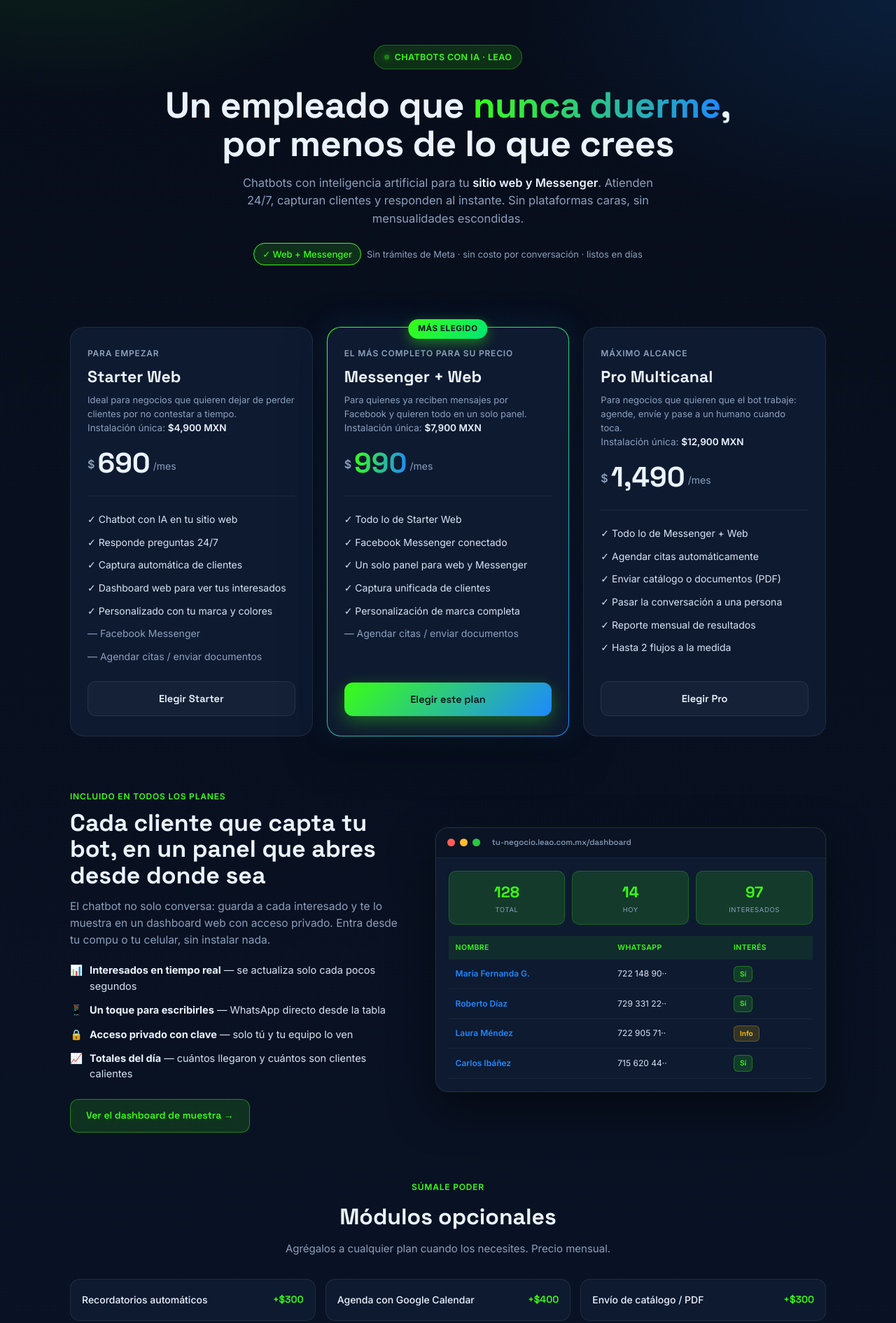
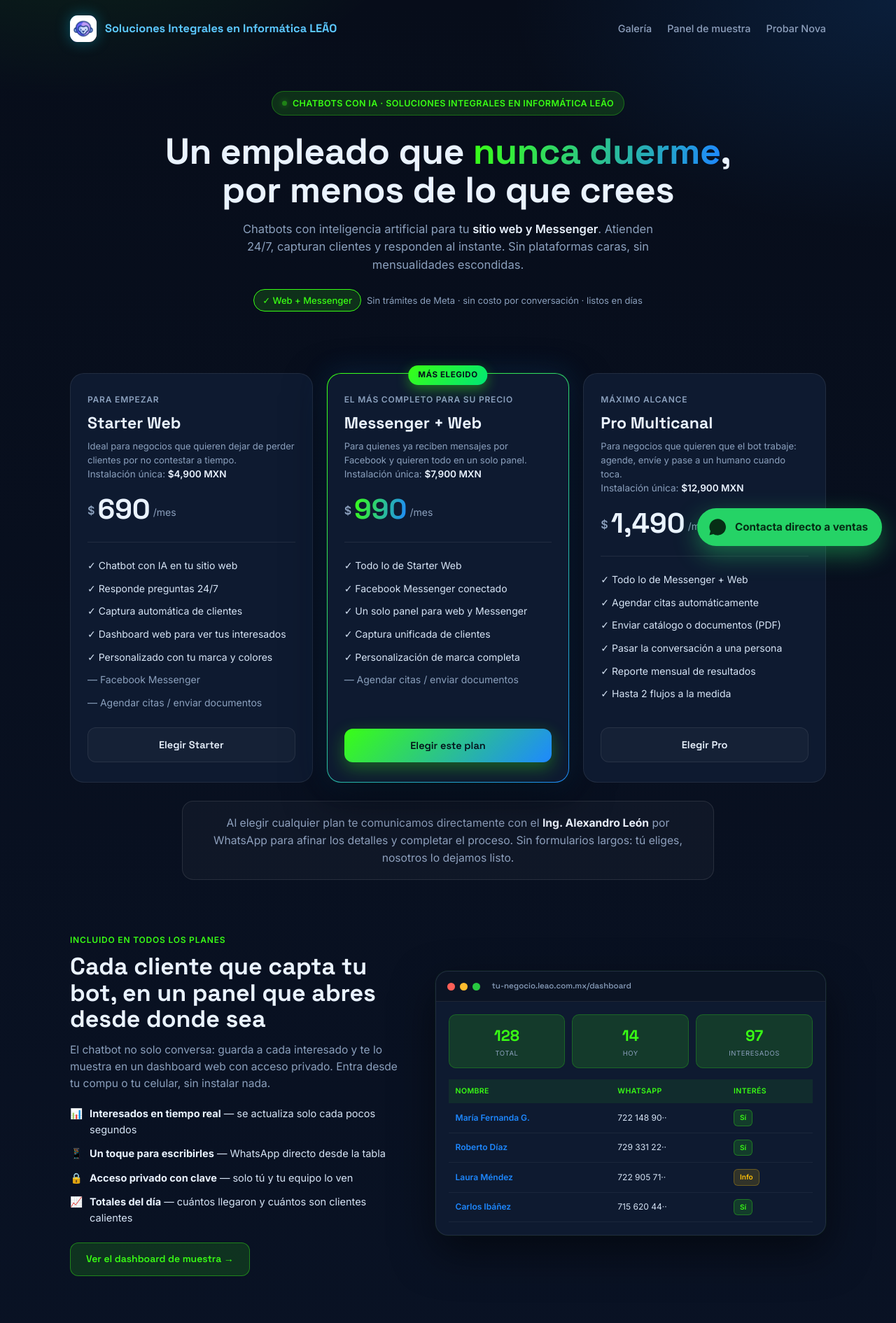
Before and after one commit to AlexXxandrov/chatbots-leao-galeria, a website: page public/precios.html in a window 1280 px wide. Shown: the top 1890 px of the page at 70% size. Drawn offline with Linux system fonts and the light colour scheme.

Commit message:
Add files via upload

```diff
--- a/public/precios.html
+++ b/public/precios.html
@@ -56,6 +56,24 @@
 
   /* ---------- Grid de planes ---------- */
   .plans{display:grid;grid-template-columns:repeat(3,1fr);gap:20px;margin-top:48px;align-items:stretch}
+  .plans-note{max-width:760px;margin:26px auto 0;text-align:center;color:#8ea0bd;font-size:.98rem;line-height:1.6;padding:18px 24px;background:rgba(255,255,255,.03);border:1px solid rgba(255,255,255,.1);border-radius:16px}
+  .plans-note b{color:#eaf0fb}
+  /* barra de marca */
+  .topnav{display:flex;align-items:center;justify-content:space-between;gap:16px;flex-wrap:wrap;margin:22px 0 6px}
+  .brandbar{display:inline-flex;align-items:center;gap:12px;text-decoration:none;color:#5cc8ff;font-family:'Space Grotesk',sans-serif;font-weight:700;font-size:1.02rem;transition:color .2s}
+  .brandbar:hover{color:#8ad8ff}
+  .bmark{width:38px;height:38px;border-radius:11px;overflow:hidden;display:grid;place-items:center;background:linear-gradient(120deg,#00d4ff,#7b5bff 55%,#ff5b2e);box-shadow:0 0 20px rgba(0,212,255,.35);flex-shrink:0}
+  .bmark img{width:100%;height:100%;object-fit:cover;display:block}
+  .topnav-links{display:flex;gap:22px;align-items:center}
+  .topnav-links a{color:#8ea0bd;text-decoration:none;font-size:.9rem;font-weight:500;transition:color .2s}
+  .topnav-links a:hover{color:#eaf0fb}
+  @media(max-width:600px){.topnav-links{gap:16px;font-size:.85rem}.btext{font-size:.9rem}}
+  /* botón flotante WhatsApp ventas */
+  .wa-float{position:fixed;right:20px;bottom:20px;z-index:80;display:inline-flex;align-items:center;gap:11px;padding:13px 20px 13px 15px;border-radius:100px;background:#25d366;color:#062e15;font-weight:700;font-size:.95rem;text-decoration:none;box-shadow:0 12px 34px rgba(37,211,102,.45);transition:transform .2s cubic-bezier(.22,.61,.36,1),box-shadow .2s}
+  .wa-float:hover{transform:translateY(-2px) scale(1.02);box-shadow:0 16px 40px rgba(37,211,102,.6)}
+  .wa-float svg{width:28px;height:28px;fill:#062e15;flex-shrink:0}
+  .wa-float .lbl{white-space:nowrap}
+  @media(max-width:520px){.wa-float .lbl{display:none}.wa-float{padding:15px;border-radius:50%}}
   @media(max-width:860px){.plans{grid-template-columns:1fr;max-width:420px;margin-inline:auto}}
 
   .plan{
@@ -190,8 +208,21 @@
 <body>
 <div class="wrap">
 
+  <!-- Barra de marca -->
+  <div class="topnav">
+    <a class="brandbar" href="https://chatbots.leao.com.mx/#top">
+      <span class="bmark"><img src="/img/nova.gif" alt="Nova" /></span>
+      <span class="btext">Soluciones Integrales en Informática LEÃO</span>
+    </a>
+    <nav class="topnav-links">
+      <a href="https://chatbots.leao.com.mx/#galeria">Galería</a>
+      <a href="/dashboard-demo.html">Panel de muestra</a>
+      <a href="https://nova-production-80d3.up.railway.app/" target="_blank" rel="noopener">Probar Nova</a>
+    </nav>
+  </div>
+
   <header class="hero">
-    <span class="badge"><span class="dot"></span> Chatbots con IA · LEAO</span>
+    <span class="badge"><span class="dot"></span> Chatbots con IA · Soluciones Integrales en Informática LEÃO</span>
     <h1>Un empleado que <span class="grad">nunca duerme</span>,<br>por menos de lo que crees</h1>
     <p class="lede">Chatbots con inteligencia artificial para tu <strong>sitio web y Messenger</strong>. Atienden 24/7, capturan clientes y responden al instante. Sin plataformas caras, sin mensualidades escondidas.</p>
     <div class="subnote">
@@ -224,7 +255,7 @@
         <li class="muted">— Facebook Messenger</li>
         <li class="muted">— Agendar citas / enviar documentos</li>
       </ul>
-      <a class="cta" href="#contacto">Elegir Starter</a>
+      <a class="cta" href="https://wa.me/527225596407?text=Estoy%20interesado%20en%20adquirir%20un%20Chatbot%20con%20el%20siguiente%20plan%3A%20Starter%20Web" target="_blank" rel="noopener">Elegir Starter</a>
     </div>
 
     <!-- Messenger + Web (featured) -->
@@ -247,7 +278,7 @@
         <li>✓ Personalización de marca completa</li>
         <li class="muted">— Agendar citas / enviar documentos</li>
       </ul>
-      <a class="cta" href="#contacto">Elegir este plan</a>
+      <a class="cta" href="https://wa.me/527225596407?text=Estoy%20interesado%20en%20adquirir%20un%20Chatbot%20con%20el%20siguiente%20plan%3A%20Messenger%20%2B%20Web" target="_blank" rel="noopener">Elegir este plan</a>
     </div>
 
     <!-- Pro Multicanal -->
@@ -270,10 +301,13 @@
         <li>✓ Reporte mensual de resultados</li>
         <li>✓ Hasta 2 flujos a la medida</li>
       </ul>
-      <a class="cta" href="#contacto">Elegir Pro</a>
+      <a class="cta" href="https://wa.me/527225596407?text=Estoy%20interesado%20en%20adquirir%20un%20Chatbot%20con%20el%20siguiente%20plan%3A%20Pro%20Multicanal" target="_blank" rel="noopener">Elegir Pro</a>
     </div>
 
   </div>
+
+  <!-- Nota de proceso -->
+  <p class="plans-note">Al elegir cualquier plan te comunicamos directamente con el <b>Ing. Alexandro León</b> por WhatsApp para afinar los detalles y completar el proceso. Sin formularios largos: tú eliges, nosotros lo dejamos listo.</p>
 
   <!-- ============ DASHBOARD DE MUESTRA ============ -->
   <section class="dash">
@@ -339,14 +373,19 @@
     <div class="monkey"><img src="/img/nova.gif" alt="Nova"></div>
     <h2>¿Lo pruebas antes de decidir?</h2>
     <p>Platica con Nova, nuestro chatbot de ejemplo, y mira en vivo lo que haría por tu negocio. Sin compromiso.</p>
-    <a class="btn" href="/">Probar a Nova ✦</a>
+    <a class="btn" href="https://nova-production-80d3.up.railway.app/" target="_blank" rel="noopener">Probar a Nova ✦</a>
   </div>
 
   <footer>
-    Chatbots con IA · <b>LEAO</b> — Soluciones Integrales en Informática · Ing. Alexandro León C.<br>
+    Chatbots con IA · <a href="https://chatbots.leao.com.mx/#top" style="color:#5cc8ff;text-decoration:none;font-weight:700">Soluciones Integrales en Informática LEÃO</a> · Ing. Alexandro León C.<br>
     Precios en pesos mexicanos (MXN). Instalación: 50% para arrancar, 50% contra entrega.
   </footer>
 
 </div>
+<!-- Botón flotante: contacto directo a ventas -->
+<a class="wa-float" href="https://wa.me/527225596407?text=Estoy%20interesado%20en%20adquirir%20un%20Chatbot%20con%20el%20siguiente%20plan%3A%20" target="_blank" rel="noopener" aria-label="Contacta directo a ventas por WhatsApp">
+  <svg viewBox="0 0 24 24"><path d="M17.5 14.4c-.3-.1-1.7-.9-2-1-.3-.1-.5-.1-.7.1-.2.3-.7.9-.9 1.1-.2.2-.3.2-.6.1-.3-.2-1.2-.5-2.3-1.4-.9-.8-1.4-1.7-1.6-2-.2-.3 0-.5.1-.6.1-.1.3-.3.4-.5.1-.2.2-.3.3-.5.1-.2 0-.4 0-.5-.1-.1-.7-1.6-.9-2.2-.2-.6-.5-.5-.7-.5h-.6c-.2 0-.5.1-.7.3-.3.3-1 .9-1 2.3s1 2.7 1.2 2.9c.1.2 2 3.1 4.9 4.3.7.3 1.2.5 1.6.6.7.2 1.3.2 1.8.1.5-.1 1.7-.7 1.9-1.4.2-.7.2-1.2.2-1.4-.1-.1-.3-.2-.6-.3M12 2a10 10 0 0 0-8.6 15l-1.3 4.8 4.9-1.3A10 10 0 1 0 12 2"/></svg>
+  <span class="lbl">Contacta directo a ventas</span>
+</a>
 </body>
 </html>
```
Also changed, not shown: public/dashboard-demo.html (+10 -4 lines), public/index.html (+1 -0 lines), public/precios-preview.png (added).
